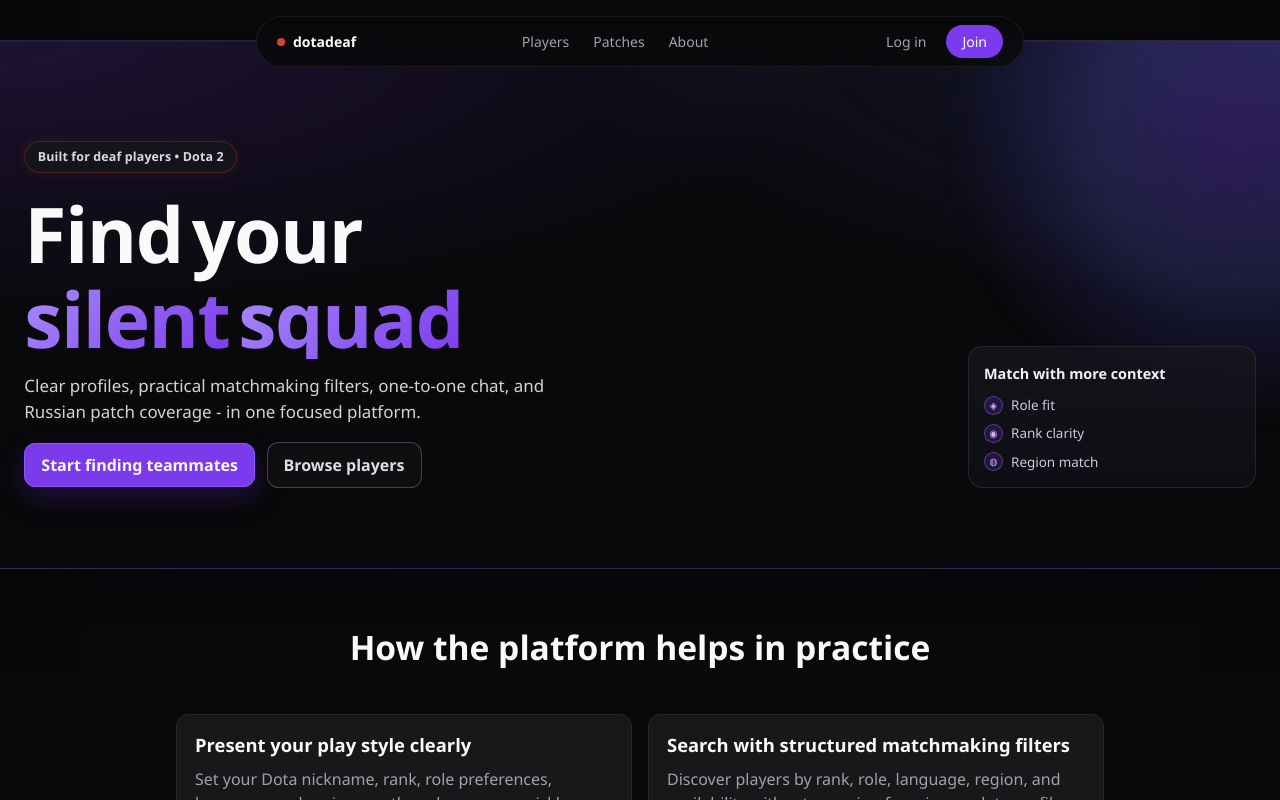
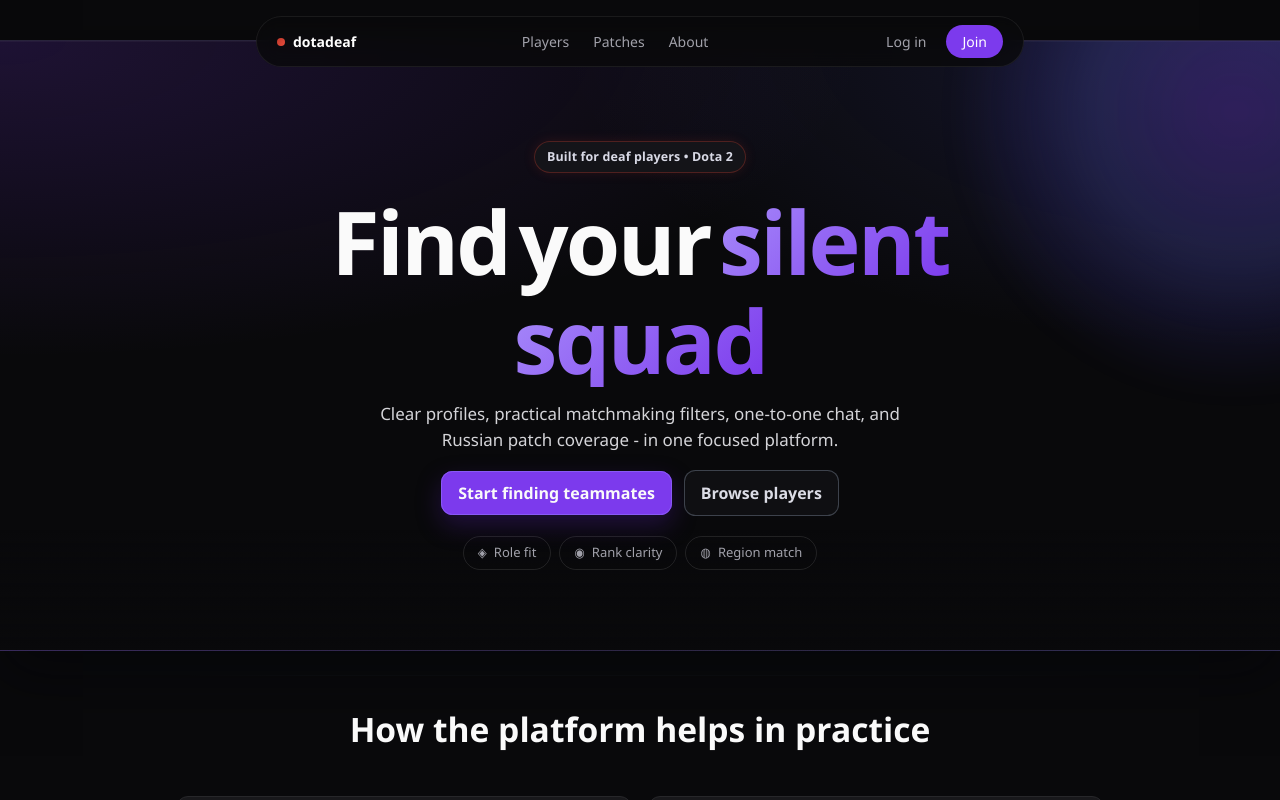
Before and after one commit to poshkiri/dotadeaf, a Next.js app: page / in a window 1280 px wide. Shown: the top 800 px of the page. Built offline with nearby package versions, Linux system fonts and the light colour scheme; no server answers.

Commit message:
Redesign hero to centered single-column composition.
Center all hero content, move context chips below CTA row, remove right-side card, and update hero typography/spacing for balanced visual weight.

Made-with: Cursor

```diff
--- a/src/components/features/site/HomeHero.tsx
+++ b/src/components/features/site/HomeHero.tsx
@@ -110,34 +110,34 @@ export function HomeHero() {
             Browse players
           </Link>
         </motion.div>
-      </motion.div>
 
-      <motion.div
-        className="ui-home-hero-side"
-        initial="hidden"
-        animate="visible"
-        variants={infoRowVariants}
-      >
-        <motion.p className="ui-home-hero-side-title" variants={infoItemVariants}>
-          Match with more context
-        </motion.p>
         <motion.div className="ui-home-hero-info-row" variants={infoRowVariants}>
           <motion.div className="ui-home-hero-info-item" variants={infoItemVariants}>
-            <span className="ui-home-hero-info-icon">◈</span>
+            <span>◈</span>
             <span>Role fit</span>
           </motion.div>
           <motion.div className="ui-home-hero-info-item" variants={infoItemVariants}>
-            <span className="ui-home-hero-info-icon">◉</span>
+            <span>◉</span>
             <span>Rank clarity</span>
           </motion.div>
           <motion.div className="ui-home-hero-info-item" variants={infoItemVariants}>
-            <span className="ui-home-hero-info-icon">◍</span>
+            <span>◍</span>
             <span>Region match</span>
           </motion.div>
         </motion.div>
       </motion.div>
-
-      <div className="ui-home-hero-fade" aria-hidden="true" />
+      <div
+        aria-hidden="true"
+        style={{
+          position: "absolute",
+          bottom: 0,
+          left: 0,
+          right: 0,
+          height: "120px",
+          background: "linear-gradient(to bottom, transparent, #09090b)",
+          pointerEvents: "none",
+        }}
+      />
     </section>
   );
 }
--- a/src/styles/ui-foundations.css
+++ b/src/styles/ui-foundations.css
@@ -730,6 +730,7 @@ select:focus-visible {
     #09090b;
   box-shadow: 0 24px 54px rgba(3, 4, 8, 0.5), inset 0 1px 0 rgba(255, 255, 255, 0.04);
   padding: 80px clamp(1.2rem, 1.9vw, 1.8rem) 80px;
+  justify-items: center;
 }
 
 .ui-home-hero-ambient {
@@ -750,21 +751,16 @@ select:focus-visible {
   animation: ui-home-ambient 8s ease-in-out infinite;
 }
 
-.ui-home-hero-fade {
-  position: absolute;
-  bottom: 0;
-  left: 0;
-  right: 0;
-  height: 80px;
-  background: linear-gradient(to bottom, transparent, #09090b);
-  pointer-events: none;
-}
-
 .ui-home-hero-main {
   position: relative;
   z-index: 1;
   display: grid;
   gap: 0.9rem;
+  width: 100%;
+  max-width: 720px;
+  margin: 0 auto;
+  justify-items: center;
+  text-align: center;
 }
 
 .ui-home-hero-badge {
@@ -788,10 +784,11 @@ select:focus-visible {
   flex-wrap: wrap;
   gap: 0.42rem 0.56rem;
   color: #fafafa;
-  font-size: clamp(48px, 6vw, 80px);
-  line-height: 1.02;
-  letter-spacing: -0.02em;
-  max-width: 12ch;
+  font-size: clamp(52px, 7vw, 88px);
+  line-height: 1.05;
+  letter-spacing: -0.03em;
+  justify-content: center;
+  max-width: 100%;
 }
 
 .ui-home-hero-title span {
@@ -814,10 +811,11 @@ select:focus-visible {
 }
 
 .ui-home-hero-actions {
-  display: inline-flex;
+  display: flex;
   align-items: center;
   flex-wrap: wrap;
-  gap: 0.72rem;
+  justify-content: center;
+  gap: 12px;
   padding-top: 0.2rem;
 }
 
@@ -860,48 +858,24 @@ select:focus-visible {
   border-color: rgba(167, 139, 250, 0.5);
 }
 
-.ui-home-hero-side {
-  position: relative;
-  z-index: 1;
-  display: grid;
-  gap: 0.7rem;
-  border-radius: 0.9rem;
-  border: 1px solid rgba(255, 255, 255, 0.09);
-  background: linear-gradient(to bottom, rgba(22, 23, 29, 0.76), rgba(17, 18, 24, 0.68));
-  padding: 0.95rem;
-}
-
-.ui-home-hero-side-title {
-  margin: 0;
-  color: #f3f4f6;
-  font-size: 0.9rem;
-  font-weight: 600;
-}
-
 .ui-home-hero-info-row {
-  display: grid;
-  gap: 0.5rem;
+  display: inline-flex;
+  flex-wrap: wrap;
+  justify-content: center;
+  gap: 8px;
+  padding-top: 0.35rem;
 }
 
 .ui-home-hero-info-item {
   display: inline-flex;
   align-items: center;
-  gap: 0.5rem;
-  color: rgba(224, 225, 236, 0.9);
-  font-size: 0.84rem;
+  gap: 0.45rem;
+  border: 1px solid rgba(255, 255, 255, 0.1);
+  border-radius: 9999px;
+  padding: 6px 14px;
+  color: #a1a1aa;
+  font-size: 13px;
   font-weight: 500;
-}
-
-.ui-home-hero-info-icon {
-  width: 1.2rem;
-  height: 1.2rem;
-  border-radius: 999px;
-  display: inline-grid;
-  place-items: center;
-  font-size: 0.62rem;
-  color: rgba(216, 199, 255, 0.95);
-  background: rgba(109, 40, 217, 0.24);
-  border: 1px solid rgba(167, 139, 250, 0.35);
 }
 
 @keyframes ui-home-ambient {
@@ -1126,9 +1100,9 @@ select:focus-visible {
   }
 
   .ui-home-hero {
-    grid-template-columns: minmax(0, 1fr) minmax(14rem, 18rem);
-    align-items: end;
-    gap: 1.2rem;
+    grid-template-columns: minmax(0, 1fr);
+    align-items: start;
+    gap: 1.1rem;
   }
 
   .ui-public-footer-row {
```
